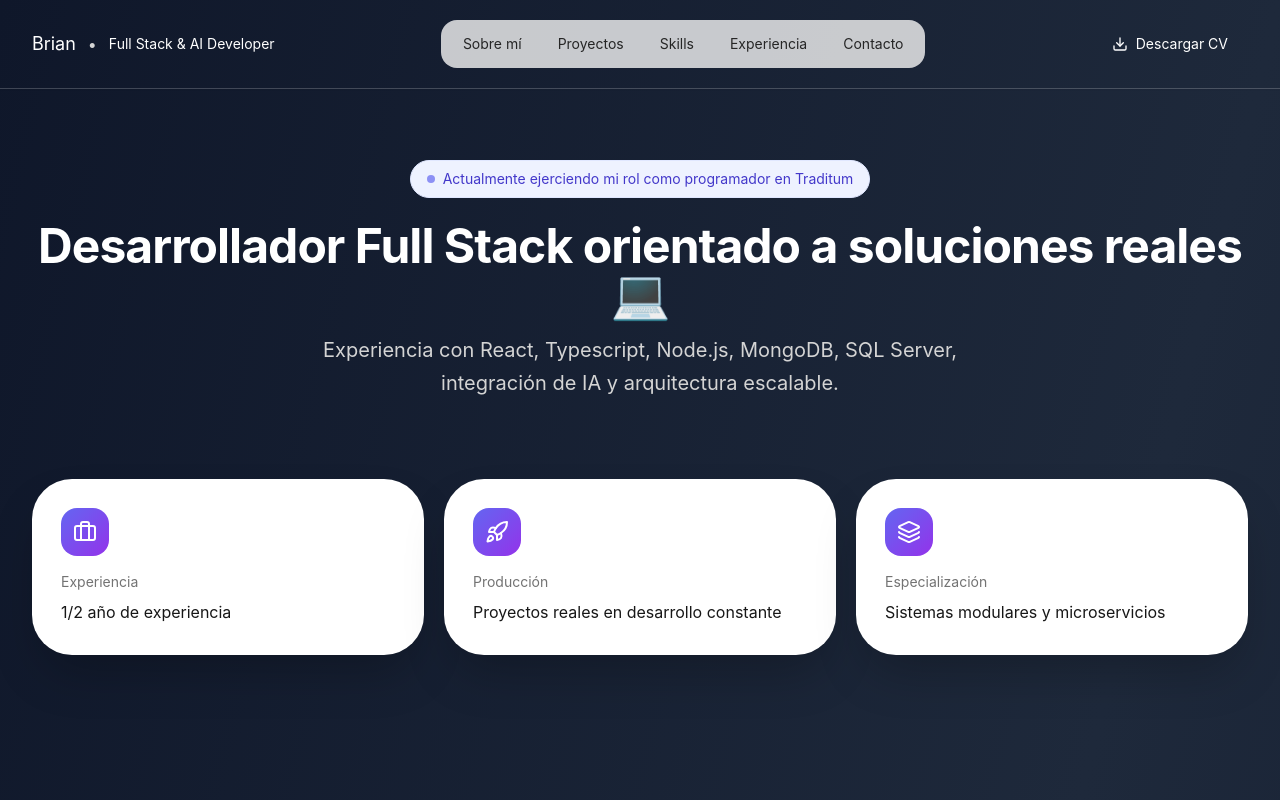
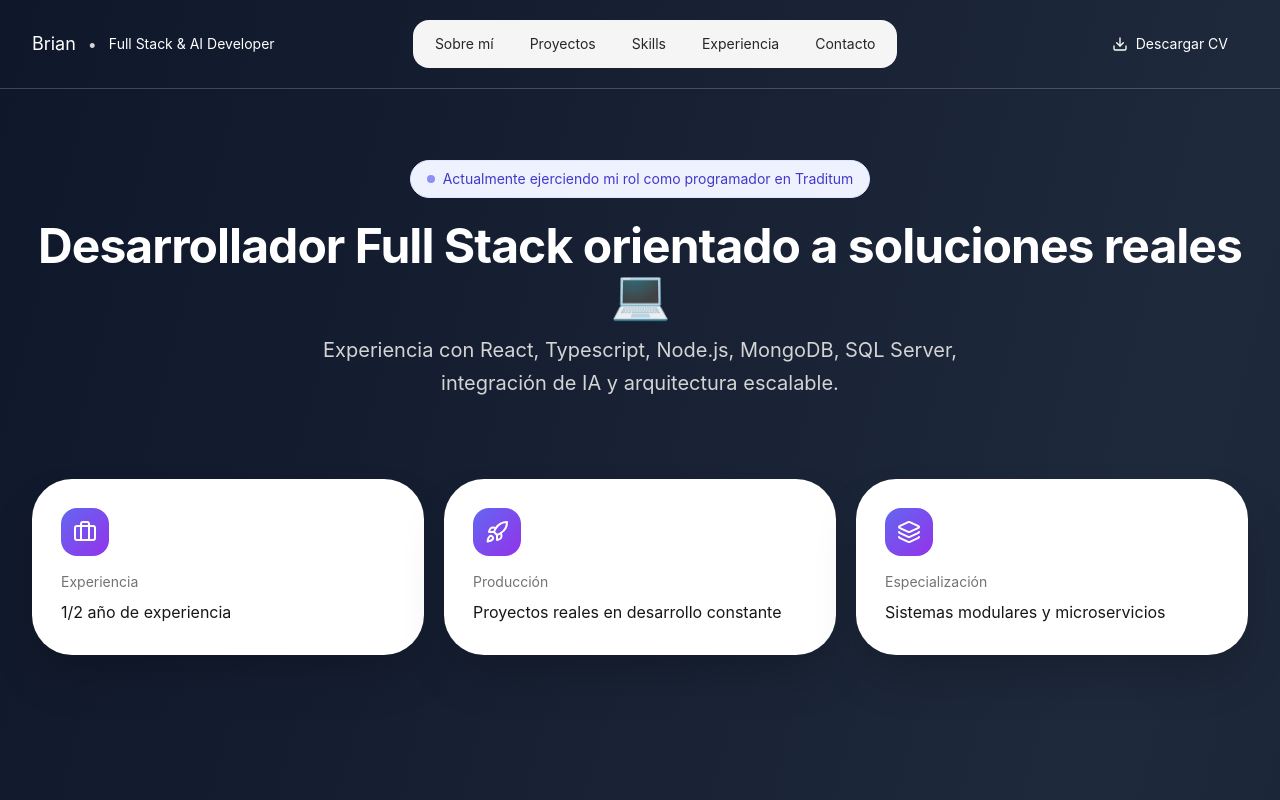
Before and after one commit to brian-h2/Portfolio-2026, a React (Vite) app: page / in a window 1280 px wide. Shown: the top 800 px of the page. Built offline with nearby package versions, Linux system fonts and the light colour scheme.

Commit message:
Agregado de margen en navbar + fix a descargar cv

```diff
--- a/src/components/Header.tsx
+++ b/src/components/Header.tsx
@@ -9,7 +9,7 @@ export function Header() {
   };
 
   const handleDownload = () => {
-    window.open("/public/cv.pdf", "_blank");
+    window.open("/cv.pdf", "_blank");
   };
 
   return (
@@ -21,7 +21,7 @@ export function Header() {
           <span className="text-white text-sm text-slate-50">Full Stack & AI Developer</span>
         </div>
 
-        <nav className="hidden md:flex items-center gap-1 bg-neutral-100/80 rounded-2xl p-1.5">
+        <nav className="hidden md:flex items-center gap-1 mr-14 bg-neutral-100 rounded-2xl p-1.5">
           <button
             onClick={() => scrollToSection('about')}
             className="text-sm text-neutral-800 hover:text-neutral-900 hover:bg-white px-4 py-2 rounded-xl transition-all duration-200"
```
